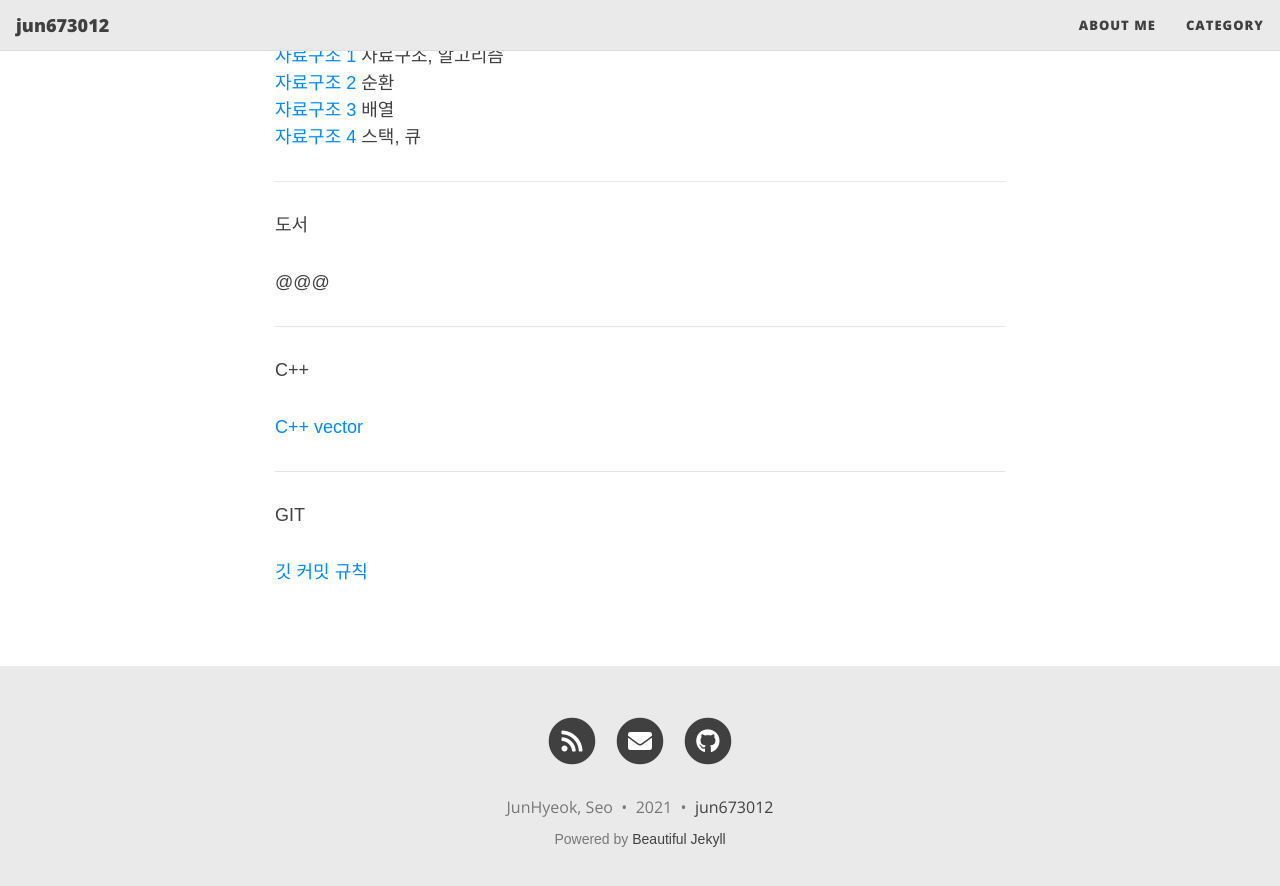
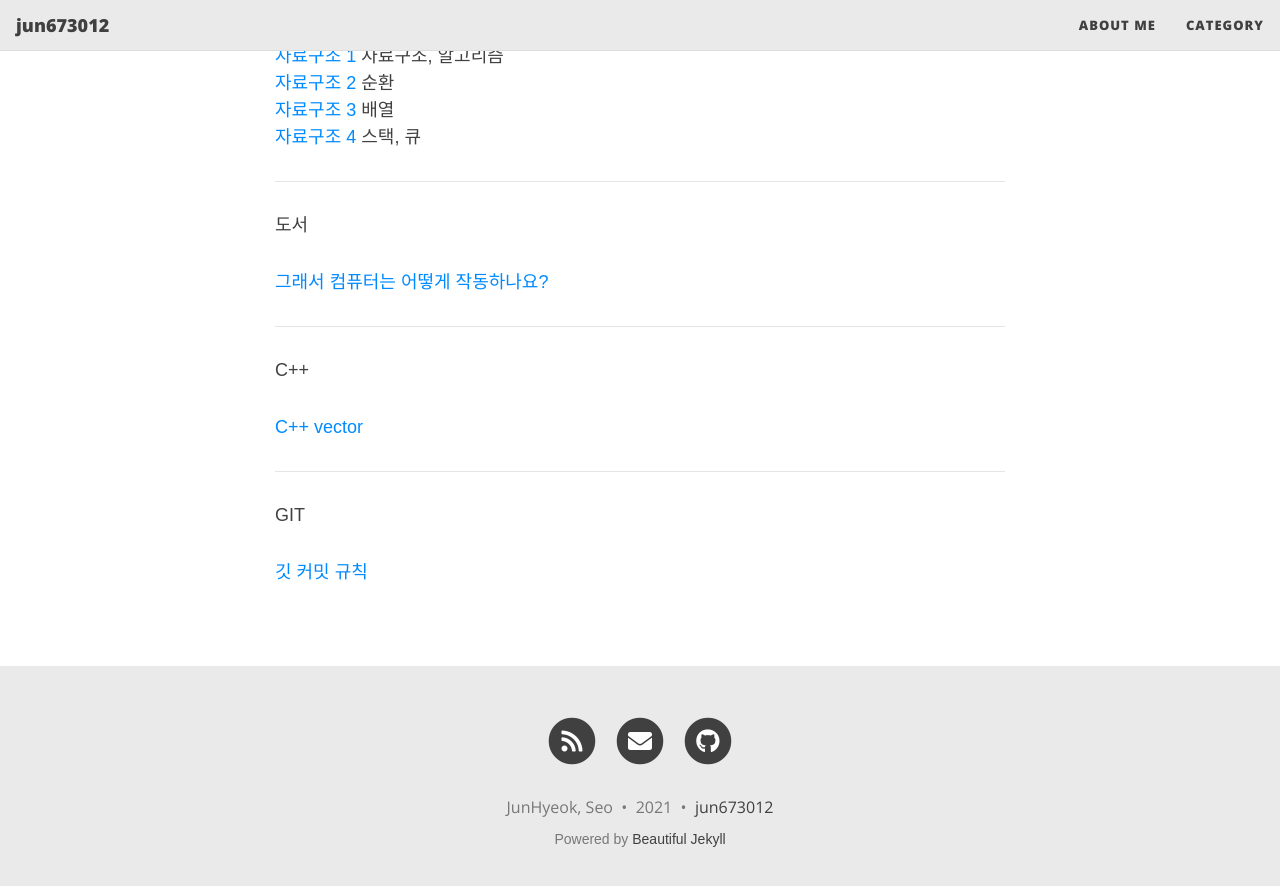
Before and after one commit to jun673012/jun673012.github.io, a Jekyll site: the page built from category.md, in a window 1280 px wide and 900 px high, scrolled down 506 px. Shown: the top 886 px of the window. Built offline with Jekyll 4.4.1, drawn with Linux system fonts in a browser that asks for light colours; nearby versions of some CDN libraries; some web fonts are replaced.

Commit message:
문서: 도서 그래서 컴퓨터... 추가

```diff
--- a/category.md
+++ b/category.md
@@ -27,7 +27,7 @@ Data Structure
 
 도서
 
-@@@
+[그래서 컴퓨터는 어떻게 작동하나요?](_posts/2021-01-08-but-how-do-it-know.md)
 
 ------
 
```
